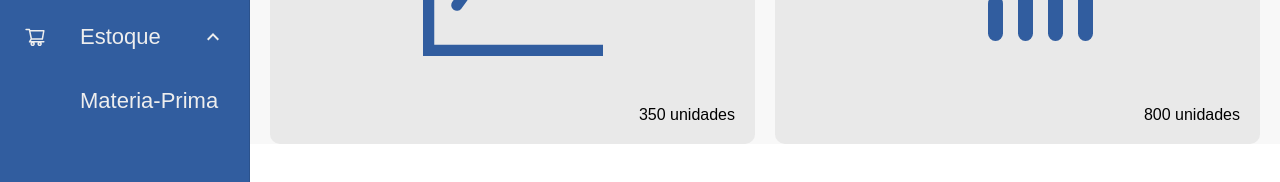
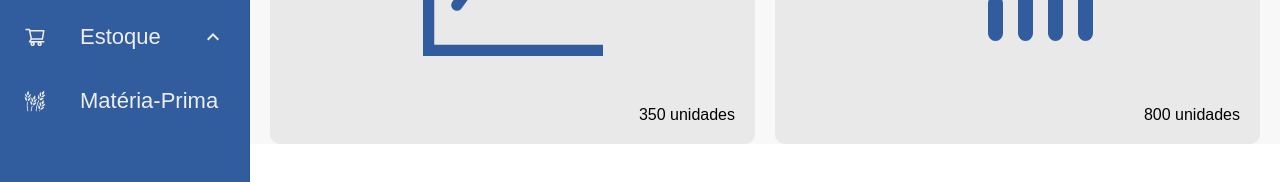
Before and after one commit to baianinho-pds/baianinho-client, a React (Vite) app: page / in a window 1280 px wide. Both pictures are taken after a click on the button "Estoque". Shown: the part 378-560 px from the top of the page. Built offline with nearby package versions, Linux system fonts and the light colour scheme; a web font is replaced by a local one.

Commit message:
feat: adicionar ícone de matéria-prima

```diff
--- a/src/components/SidebarMaterialUi/index.tsx
+++ b/src/components/SidebarMaterialUi/index.tsx
@@ -1,6 +1,7 @@
 import { Drawer, List } from "@mui/material";
 import { AiOutlineShoppingCart } from "react-icons/ai";
 import { FiHome, FiUser, FiUsers } from "react-icons/fi";
+import { GiWheat } from "react-icons/gi";
 import { MdAttachMoney } from "react-icons/md";
 import { RiMoneyDollarCircleLine } from "react-icons/ri";
 import colorConfigs from "../../configs/colorConfigs";
@@ -42,7 +43,8 @@ const SidebarMaterialUi = () => {
       linkPage: "",
       children: [
         {
-          titlePage: "Materia-Prima",
+          iconPage: <GiWheat />,
+          titlePage: "Matéria-Prima",
           linkPage: "materia-prima",
         },
       ],
```
